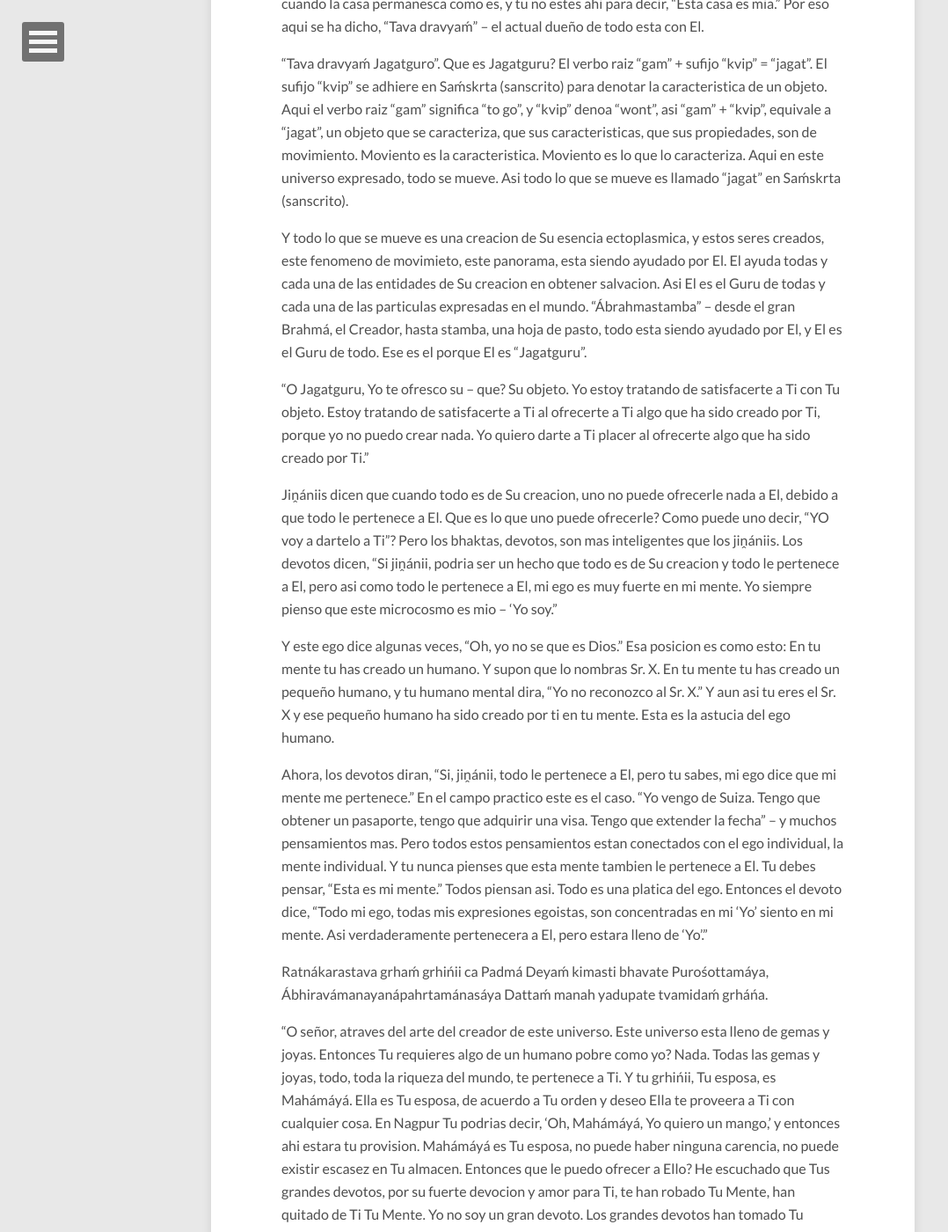
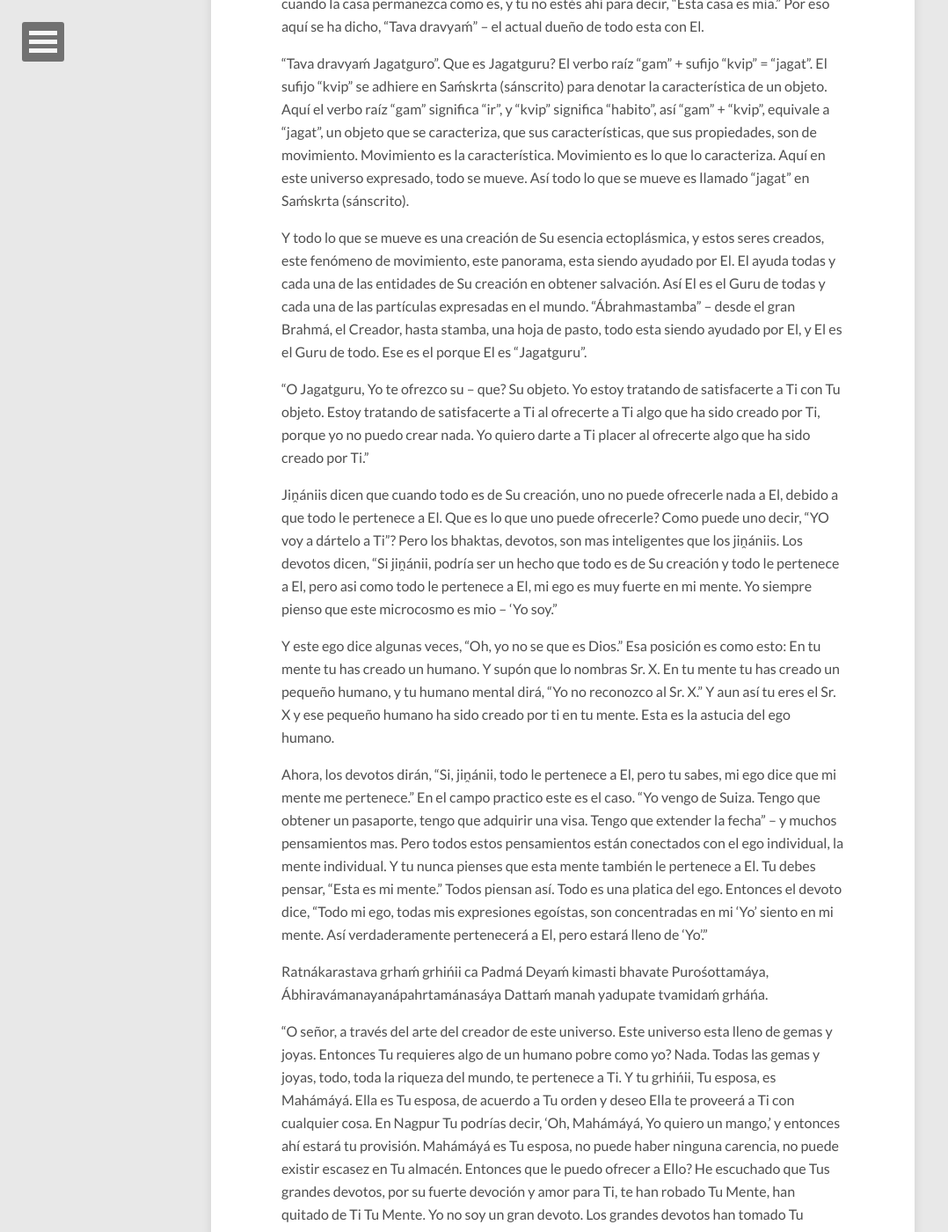
Before and after one commit to anandamurtiidiscursos/anandamurtiidiscursos.github.io, a Jekyll site: the page built from _posts/1978-10-05-Pranama-Mantra.md, in a window 1280 px wide and 1400 px high, scrolled down 1201 px. Shown: the whole window at 88% size, without its empty margins (0-1078 px from the left). Built offline with Jekyll 4.4.1, drawn with Linux system fonts in a browser that asks for light colours; nearby versions of some CDN libraries; comment, search, counter and statistics services are not loaded; some of the changed text lies outside the part shown.

Commit message:
Updated 1978-10-05-Pranama-Mantra.md

```diff
--- a/_posts/1978-10-05-Pranama-Mantra.md
+++ b/_posts/1978-10-05-Pranama-Mantra.md
@@ -4,37 +4,37 @@
 ---
 
 
-Ayer di la interpretacion de Guru Pújá. Anoche un niño me pregunto si podia darle la interpretacion de Prańáma Mantra. Ahi y aqui su pregunta es respondida. Para la informacion de todos, les repetire la interpretacion.
+
+Ayer di la interpretación de Guru Pújá. Anoche un niño me pregunto si podía darle la interpretación de Prańáma Mantra. Ahí y aquí su pregunta es respondida. Para la información de todos, les repetiré la interpretación.
 
 El Mantra Prańáma es “Tava dravyaḿ Jagatguro tubhyameva samarpaye.”
 
-“Tava” significa “Su”. “Dravyaḿ” significa “aquello que toma una forma definitiva”. El aspirante espiritual dice, “Tava dravyaḿ Jagatguro Tubhyameva samarpaye” – “Su objeto esta siendo ofrendado a ti. Tu, estas siendo ofrendado en Su altar.” Por que “Tava dravyaḿ”? Supon que un aspirante espiritual tiene una flor roja y la esta ofrendando. Por que deberia el decir, “Tava dravyaḿ”? El dravyaḿ esta siendo ofrendado por el aspirante, entonces por que “Tava”, “Su”? Es Su (de El) porque en este universo de nuestros seres humanos no pueden crear la esencia original. Ellos no tienen la destreza para crear algo original. Ellos pueden crear mezclas fisicas y compuestos quimicos, pero no la esencia original.
+“Tava” significa “Su”. “Dravyaḿ” significa “aquello que toma una forma definitiva”. El aspirante espiritual dice, “Tava dravyaḿ Jagatguro Tubhyameva samarpaye” – “Su objeto esta siendo ofrendado a ti. Tu, estas siendo ofrendado en Su altar.” Por que “Tava dravyaḿ”? Supón que un aspirante espiritual tiene una flor roja y la esta ofrendando. Por que debería el decir, “Tava dravyaḿ”? El dravyaḿ esta siendo ofrendado por el aspirante, entonces por que “Tava”, “Su”? Es Su (de El) porque en este universo de nuestros seres humanos no pueden crear la esencia original. Ellos no tienen la destreza para crear algo original. Ellos pueden crear mezclas físicas y compuestos químicos, pero no la esencia original.
 
-Por que los humanos no puden crear la esencia original? Porque cuando sea que uno quiera crear algo, uno lo crea con su propia esencia mental. Ahora, la esencia ectoplasmica permanece, o funciona, o fluye, dentro del Macrocosmo, nunca fuera. Entonces cualquier cosa que el humano cree yacera dentro de su propia area microcosmica y nunca afuera de esa area microcosmica. Cuando tu creas un caballo en tu mente con tu esencia ectoplasmica, ese caballo permanece en tu mente. Nadie mas podra verlo, solo tu podras vizualizarlo. Pero en el caso del Senor Cosmico, todo esta adentro de El, nada fuera. El es el mandatario del mundo Macrocosmico. Cuando El crea algo, eso permanece dentro de Su vasto Macrocosmo, y el Macrocosmo puede permanecer, puede funcionar, ambas dentro de la jurisdiccion del microcosmo y fuera de la jurisdiccion del microcosmo. Asi que cualquier cosa que percibes del exterior es de Su creacion.
+Por que los humanos no pueden crear la esencia original? Porque cuando sea que uno quiera crear algo, uno lo crea con su propia esencia mental. Ahora, la esencia ectoplásmica permanece, o funciona, o fluye, dentro del Macrocosmo, nunca fuera. Entonces cualquier cosa que el humano cree yacerá dentro de su propia área microcosmica y nunca afuera de esa área microcosmica. Cuando tu creas un caballo en tu mente con tu esencia ectoplásmica, ese caballo permanece en tu mente. Nadie mas podrá verlo, solo tu podrás visualizarlo. Pero en el caso del Señor Cósmico, todo esta adentro de El, nada fuera. El es el mandatario del mundo Macrocosmico. Cuando El crea algo, eso permanece dentro de Su vasto Macrocosmo, y el Macrocosmo puede permanecer, puede funcionar, ambas dentro de la jurisdicción del microcosmo y fuera de la jurisdicción del microcosmo. Así que cualquier cosa que percibes del exterior es de Su creación.
 
-Ahora, tu tal vez podrias decir, “Ese caballo mental es mi propia creacion, debido a que lo he creado dentro de mi mente.” Pero tu microcosmo es Su creacion. Asi que cualquier cosa que tu crees con la ayuda de tu esencia mental de tu microcosmo, esta creado por El. Tu microcosmo no proviene de la nada – es tambien una parte y particula de este gran vasto oceano Macrocosmico. Es una minuta isla en un vasto oceano de Macrocosmo. Por lo tanto, cualquier cosa que tu pienses tambien es una parte de El. Asi qie cualquier cosa que vayas a ofrecer o lo que sea que ofrescas, fisico o mental, no es tuyo; tu no eres el creador.
+Ahora, tu tal vez podrías decir, “Ese caballo mental es mi propia creación., debido a que lo he creado dentro de mi mente.” Pero tu microcosmo es Su creación. Así que cualquier cosa que tu crees con la ayuda de tu esencia mental de tu microcosmo, esta creado por El. Tu microcosmo no proviene de la nada – es también una parte y partícula de este gran vasto océano Macrocosmico. Es una minuta isla en un vasto océano de Macrocosmo. Por lo tanto, cualquier cosa que tu pienses también es una parte de El. Así que cualquier cosa que vayas a ofrecer o lo que sea que ofrezcas, físico o mental, no es tuyo; tu no eres el creador.
 
-Y actualmente tu no eres el dueño tampoco. Tu diras, “Esta casa es mia,” pero llegara el dia cuando la casa permanesca como es, y tu no estes ahi para decir, “Esta casa es mia.” Por eso aqui se ha dicho, “Tava dravyaḿ” – el actual dueño de todo esta con El.
+Y actualmente tu no eres el dueño tampoco. Tu dirás, “Esta casa es mía,” pero llegara el día cuando la casa permanezca como es, y tu no estés ahí para decir, “Esta casa es mía.” Por eso aquí se ha dicho, “Tava dravyaḿ” – el actual dueño de todo esta con El.
 
-“Tava dravyaḿ Jagatguro”. Que es Jagatguru? El verbo raiz “gam” + sufijo “kvip” = “jagat”. El sufijo “kvip” se adhiere en Saḿskrta (sanscrito) para denotar la caracteristica de un objeto. Aqui el verbo raiz  “gam” significa “to go”, y “kvip” denoa “wont”, asi “gam” + “kvip”, equivale a “jagat”, un objeto que se caracteriza, que sus caracteristicas, que sus propiedades, son de movimiento. Moviento es la caracteristica. Moviento es lo que lo caracteriza. Aqui en este universo expresado, todo se mueve. Asi todo lo que se mueve es llamado “jagat” en Saḿskrta (sanscrito).
+“Tava dravyaḿ Jagatguro”. Que es Jagatguru? El verbo raíz “gam” + sufijo “kvip” = “jagat”. El sufijo “kvip” se adhiere en Saḿskrta (sánscrito) para denotar la característica de un objeto. Aquí el verbo raíz  “gam” significa “ir”, y “kvip” significa “habito”, así “gam” + “kvip”, equivale a “jagat”, un objeto que se caracteriza, que sus características, que sus propiedades, son de movimiento. Movimiento es la característica. Movimiento es lo que lo caracteriza. Aquí en este universo expresado, todo se mueve. Así todo lo que se mueve es llamado “jagat” en Saḿskrta (sánscrito).
 
-Y todo lo que se mueve es una creacion de Su esencia ectoplasmica, y estos seres creados, este fenomeno de movimieto, este panorama, esta siendo ayudado por El. El ayuda todas y cada una de las entidades de Su creacion en obtener salvacion. Asi El es el Guru de todas y cada una de las particulas expresadas en el mundo. “Ábrahmastamba” – desde el gran Brahmá, el Creador, hasta stamba, una hoja de pasto, todo esta siendo ayudado por El, y El es el Guru de todo. Ese es el porque El es “Jagatguru”.
+Y todo lo que se mueve es una creación de Su esencia ectoplásmica, y estos seres creados, este fenómeno de movimiento, este panorama, esta siendo ayudado por El. El ayuda todas y cada una de las entidades de Su creación en obtener salvación. Así El es el Guru de todas y cada una de las partículas expresadas en el mundo. “Ábrahmastamba” – desde el gran Brahmá, el Creador, hasta stamba, una hoja de pasto, todo esta siendo ayudado por El, y El es el Guru de todo. Ese es el porque El es “Jagatguru”.
 
-“O Jagatguru, Yo te ofresco su – que? Su objeto. Yo estoy tratando de satisfacerte a Ti con Tu objeto. Estoy tratando de satisfacerte a Ti al ofrecerte a Ti algo que ha sido creado por Ti,  porque yo no puedo crear nada. Yo quiero darte a Ti placer al ofrecerte algo que ha sido creado por Ti.”
+“O Jagatguru, Yo te ofrezco su – que? Su objeto. Yo estoy tratando de satisfacerte a Ti con Tu objeto. Estoy tratando de satisfacerte a Ti al ofrecerte a Ti algo que ha sido creado por Ti,  porque yo no puedo crear nada. Yo quiero darte a Ti placer al ofrecerte algo que ha sido creado por Ti.”
 
-Jiṋániis dicen que cuando todo es de Su creacion, uno no puede ofrecerle nada a El, debido a que todo le pertenece a El. Que es lo que uno puede ofrecerle? Como puede uno decir, “YO voy a dartelo a Ti”? Pero los bhaktas, devotos, son mas inteligentes que los jiṋániis. Los devotos dicen, “Si jiṋánii, podria ser un hecho que todo es de Su creacion y todo le pertenece a El, pero asi como todo le pertenece a El, mi ego es muy fuerte en mi mente. Yo siempre pienso que este microcosmo es mio – ‘Yo soy.”
+Jiṋániis dicen que cuando todo es de Su creación, uno no puede ofrecerle nada a El, debido a que todo le pertenece a El. Que es lo que uno puede ofrecerle? Como puede uno decir, “YO voy a dártelo a Ti”? Pero los bhaktas, devotos, son mas inteligentes que los jiṋániis. Los devotos dicen, “Si jiṋánii, podría ser un hecho que todo es de Su creación y todo le pertenece a El, pero asi como todo le pertenece a El, mi ego es muy fuerte en mi mente. Yo siempre pienso que este microcosmo es mio – ‘Yo soy.”
 
-Y este ego dice algunas veces, “Oh, yo no se que es Dios.” Esa posicion es como esto: En tu mente tu has creado un humano. Y supon que lo nombras Sr. X. En tu mente tu has creado un pequeño humano, y tu humano mental dira, “Yo no reconozco al Sr. X.” Y aun asi tu eres el  Sr. X y ese pequeño humano ha sido creado por ti en tu mente. Esta es la astucia del ego humano.
+Y este ego dice algunas veces, “Oh, yo no se que es Dios.” Esa posición es como esto: En tu mente tu has creado un humano. Y supón que lo nombras Sr. X. En tu mente tu has creado un pequeño humano, y tu humano mental dirá, “Yo no reconozco al Sr. X.” Y aun así tu eres el  Sr. X y ese pequeño humano ha sido creado por ti en tu mente. Esta es la astucia del ego humano.
 
-Ahora, los devotos diran, “Si, jiṋánii, todo le pertenece a El, pero tu sabes, mi ego dice que mi mente me pertenece.” En el campo practico este es el caso. “Yo vengo de Suiza. Tengo que obtener un pasaporte, tengo que adquirir una visa. Tengo que extender la fecha” – y muchos pensamientos mas. Pero todos estos pensamientos estan conectados con el ego individual, la mente individual. Y tu nunca pienses que esta mente tambien le pertenece a El. Tu debes pensar, “Esta es mi mente.” Todos piensan asi. Todo es una platica del ego. Entonces el devoto dice, “Todo mi ego, todas mis expresiones egoistas, son concentradas en mi ‘Yo’ siento en mi mente. Asi verdaderamente pertenecera a El, pero estara lleno de  ‘Yo’.”
+Ahora, los devotos dirán, “Si, jiṋánii, todo le pertenece a El, pero tu sabes, mi ego dice que mi mente me pertenece.” En el campo practico este es el caso. “Yo vengo de Suiza. Tengo que obtener un pasaporte, tengo que adquirir una visa. Tengo que extender la fecha” – y muchos pensamientos mas. Pero todos estos pensamientos están conectados con el ego individual, la mente individual. Y tu nunca pienses que esta mente también le pertenece a El. Tu debes pensar, “Esta es mi mente.” Todos piensan así. Todo es una platica del ego. Entonces el devoto dice, “Todo mi ego, todas mis expresiones egoístas, son concentradas en mi ‘Yo’ siento en mi mente. Así verdaderamente pertenecerá a El, pero estará lleno de  ‘Yo’.”
 
 Ratnákarastava grhaḿ grhińii ca Padmá
 Deyaḿ kimasti bhavate Purośottamáya,
 Ábhiravámanayanápahrtamánasáya
 Dattaḿ manah yadupate tvamidaḿ grháńa.
 
-“O señor, atraves del arte del creador de este universo. Este universo esta lleno de gemas y joyas. Entonces Tu requieres algo de un humano pobre como yo? Nada. Todas las gemas y joyas, todo, toda la riqueza del mundo, te pertenece a Ti. Y tu grhińii, Tu esposa, es Mahámáyá. Ella es Tu esposa, de acuerdo a Tu orden y deseo Ella te proveera a Ti con cualquier cosa. En Nagpur Tu podrias decir, ‘Oh, Mahámáyá, Yo quiero un mango,’ y entonces ahi estara tu provision. Mahámáyá es Tu esposa, no puede haber ninguna carencia, no puede existir escasez en Tu almacen. Entonces que le puedo ofrecer a Ello? He escuchado que Tus grandes devotos, por su fuerte devocion y amor para Ti, te han robado Tu Mente, han quitado de Ti Tu Mente. Yo no soy un gran devoto. Los grandes devotos han tomado Tu Mente. Tu has perdido Tu Mente. Asi que hay una carencia de una cosa, una carencia de mente. Pero Señor, Tu no necesitas estas decepcionado. Tengo una mente conmigo – toma esa mente. Yo la ofreco a Ello.”
+“O señor, a través del arte del creador de este universo. Este universo esta lleno de gemas y joyas. Entonces Tu requieres algo de un humano pobre como yo? Nada. Todas las gemas y joyas, todo, toda la riqueza del mundo, te pertenece a Ti. Y tu grhińii, Tu esposa, es Mahámáyá. Ella es Tu esposa, de acuerdo a Tu orden y deseo Ella te proveerá a Ti con cualquier cosa. En Nagpur Tu podrías decir, ‘Oh, Mahámáyá, Yo quiero un mango,’ y entonces ahí estará tu provisión. Mahámáyá es Tu esposa, no puede haber ninguna carencia, no puede existir escasez en Tu almacén. Entonces que le puedo ofrecer a Ello? He escuchado que Tus grandes devotos, por su fuerte devoción y amor para Ti, te han robado Tu Mente, han quitado de Ti Tu Mente. Yo no soy un gran devoto. Los grandes devotos han tomado Tu Mente. Tu has perdido Tu Mente. Asi que hay una carencia de una cosa, una carencia de mente. Pero Señor, Tu no necesitas estas decepcionado. Tengo una mente conmigo – toma esa mente. Yo la ofrezco a Ello.”
 
-“Tava dravyaḿ Jagatguro Tubhyameva samarpaye.” “Cualquier cosa mia, en lo ancho de mi mente, es ofrecida a Tu altar. Porfavor sirvete de ella y aceptala.”
-
+“Tava dravyaḿ Jagatguro Tubhyameva samarpaye.” “Cualquier cosa mia, en lo ancho de mi mente, es ofrecida a Tu altar. Por favor sírvete de ella y aceptala.”
 - Anandamurtii -
```
